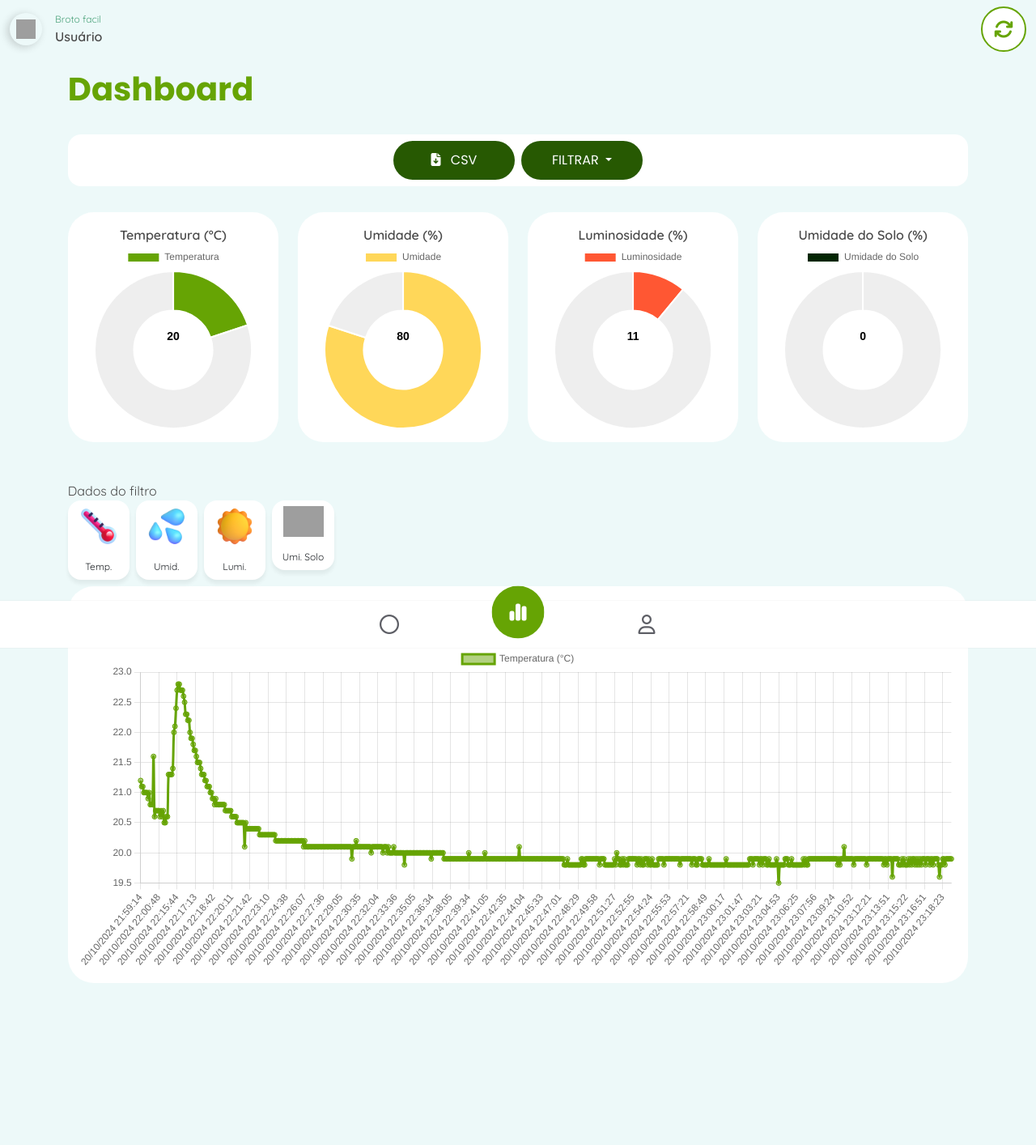
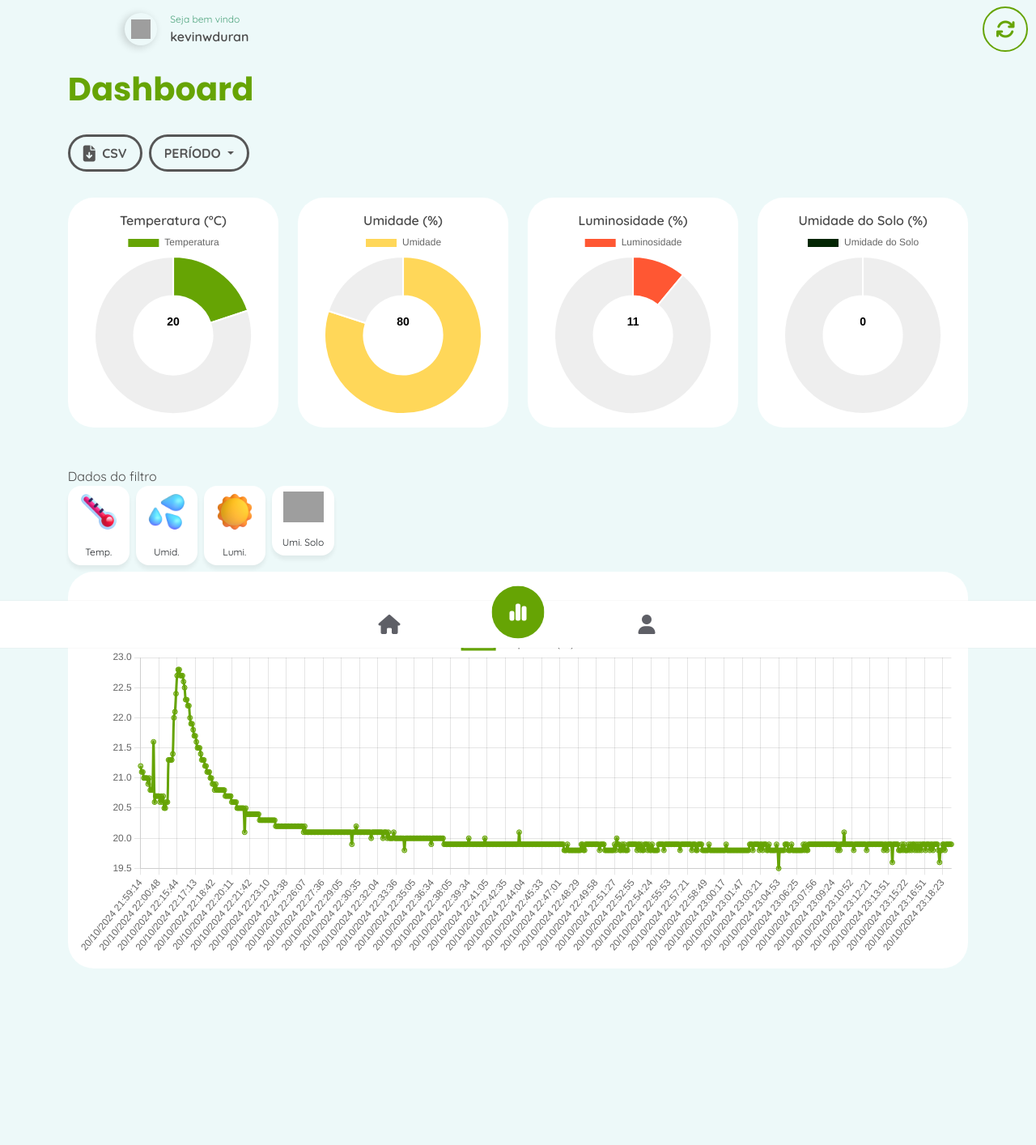
Before and after one commit to kevinwduran/esp32-brotofacil, a Flask app: page /dashboard in a window 1280 px wide. Shown: the whole page at 81% size. After the commit the page ends 1196 px from the top, so only its background shows below. Run offline with Flask 3, Linux system fonts and the light colour scheme; a user stored in the database is signed in; some libraries are stand-ins or nearby versions; grey boxes are pictures that could not be loaded.

Commit message:
Melhorias layout

```diff
--- a/flask/app/controllers/dashboard.py
+++ b/flask/app/controllers/dashboard.py
@@ -4,7 +4,7 @@ from zoneinfo import ZoneInfo
 import plotly.graph_objs as go
 import plotly.io as pio
 from models.sensor_data import DadosSensor
-from flask_login import login_required
+from flask_login import login_required, current_user
 from decorators.role_required import role_required
 
 dashboard_bp = Blueprint('dashboard', __name__)
@@ -47,5 +47,6 @@ def dashboard():
         umidades=umidades,
         luminosidades=luminosidades,
         umidadesolos=umidadesolos,
-        filtro=filtro  # Enviar o filtro selecionado ao template
+        filtro=filtro,  # Enviar o filtro selecionado ao template
+        user = current_user
     )
--- a/flask/app/static/styles.css
+++ b/flask/app/static/styles.css
@@ -32,7 +32,6 @@ body {
 }
 
 .block-content {
-    padding-top: 70px;
     display: flex;
     justify-content: center;
     min-height: 100vh;
@@ -88,7 +87,7 @@ img {
 }
 
 .btn-second {
-    background-color: #ffffff;
+    background-color: transparent;
     border: none;
     padding: 12px 25px;
     font-size: 1rem;
@@ -185,3 +184,22 @@ img {
 .container-button-data-filter .container-button img{
     max-width: 50px;
 }
+
+.btn-second-gray {
+    background-color: transparent;
+    border: none;
+    padding: 8px 16px;
+    font-size: 1rem;
+    color: #565656;
+    border-radius: 50px;
+    border: 3px solid #565656;
+    text-transform: uppercase;
+    font-weight: bold;
+    font-family: 'Quicksand', sans-serif;
+    transition: background-color 0.3s ease;
+}
+
+.btn-second-gray:hover {
+    background-color: #565656;
+    color: #fff;
+}
--- a/flask/app/views/dashboard.html
+++ b/flask/app/views/dashboard.html
@@ -1,26 +1,80 @@
 {% extends "templates/layout.html" %} {% block title %}Dashboard - Broto Fácil{%
 endblock %} {% block content %}
-<div class="container-sm">
+
+<nav class="navbar navbar-expand-lg position-fixed w-100 " style="z-index: 99999;background-color: rgb(237 249 249);">
+  <div class="container-sm">
+    <div style="gap: 12px;" class="d-flex gap-3 align-items-center">
+      <div class="p-2 rounded-circle d-flex justify-content-center align-items-center"
+        style="height: 40px;width: 40px;box-shadow: -3px 2px 10px 1px rgba(0, 0, 0, 0.15) !important;">
+        <img src="{{ url_for('static', filename='logo.png') }}" alt="Logo" class="w-100 object-contan" />
+      </div>
+      <div class="d-flex flex-column">
+        <span class="font-12px opacity-75 text-success">
+          Seja bem vindo
+        </span>
+        <span class="fw-semibold">
+          {{user.username}}
+        </span>
+      </div>
+    </div>
+    <a href="{{ url_for('dashboard.dashboard') }}" class="btn btn-second p-2 rounded-circle position-relative"
+      style="height: 56px;width:56px" type="button">
+      <i class="fa-solid fa-xl fa-arrows-rotate absolute-center"></i>
+    </a>
+</nav>
+
+<div class="container-sm" style="padding-top: 70px;">
 
   <h1 class="title">Dashboard</h1>
 
-  <div class="d-flex gap-2 justify-content-center my-3 py-2 bg-white rounded-4">
-    <a href="{{ url_for('api.exportar_csv') }}" style="min-width: 150px;" class="btn btn-custom"><i class="fa-solid fa-file-arrow-down me-2"></i>
-      CSV</a>
+  <div class="d-flex justify-content-start align-items-center gap-2 mt-3 mb-3">
+    <a href="{{ url_for('api.exportar_csv') }}" class="btn btn-second-gray"
+      ><i class="fa-solid fa-file-arrow-down fa-lg me-1"></i> CSV</a
+    >
 
     <div class="dropdown">
-      <button class="btn btn-custom dropdown-toggle" type="button" style="min-width: 150px;" id="filterButton" data-bs-toggle="dropdown"
-        aria-expanded="false">
-        Filtrar
+      <button
+        class="btn btn-second-gray dropdown-toggle"
+        type="button"
+        id="filterButton"
+        data-bs-toggle="dropdown"
+        aria-expanded="false"
+      >
+        Período
       </button>
       <ul class="dropdown-menu" aria-labelledby="filterButton">
-        <li><a class="dropdown-item" href="{{ url_for('dashboard.dashboard', filtro='1hora') }}">Última 1 hora</a></li>
-        <li><a class="dropdown-item" href="{{ url_for('dashboard.dashboard', filtro='1dia') }}">Último 1 dia</a></li>
-        <li><a class="dropdown-item" href="{{ url_for('dashboard.dashboard', filtro='7dias') }}">Últimos 7 dias</a></li>
-        <li><a class="dropdown-item" href="{{ url_for('dashboard.dashboard', filtro='1mes') }}">Último 1 mês</a></li>
+        <li>
+          <a
+            class="dropdown-item"
+            href="{{ url_for('dashboard.dashboard', filtro='1hora') }}"
+            >Última 1 hora</a
+          >
+        </li>
+        <li>
+          <a
+            class="dropdown-item"
+            href="{{ url_for('dashboard.dashboard', filtro='1dia') }}"
+            >Último 1 dia</a
+          >
+        </li>
+        <li>
+          <a
+            class="dropdown-item"
+            href="{{ url_for('dashboard.dashboard', filtro='7dias') }}"
+            >Últimos 7 dias</a
+          >
+        </li>
+        <li>
+          <a
+            class="dropdown-item"
+            href="{{ url_for('dashboard.dashboard', filtro='1mes') }}"
+            >Último 1 mês</a
+          >
+        </li>
       </ul>
     </div>
   </div>
+
 
   <!-- Gráficos Resumo -->
   <div class="row">
@@ -330,4 +384,21 @@ endblock %} {% block content %}
   });
 </script>
 
+
+<nav class="nav-bottom">
+  <div class="container">
+    <a href="{{ url_for('home.index') }}" class="btn w-100">
+      <i class="fa-solid fa-house fa-xl"></i>
+    </a>
+    <div class="w-100">
+    </div>
+    <a href="{{ url_for('dashboard.dashboard') }}" class="btn btn-center-nav-bottom">
+      <i class="fa-solid fa-chart-simple fa-xl"></i>
+    </a>
+    <a href="{{ url_for('auth.login') }}" class="btn w-100">
+      <i class="fa-solid fa-user fa-xl"></i>
+    </a>
+  </div>
+</nav>
+
 {% endblock %}
--- a/flask/app/views/index.html
+++ b/flask/app/views/index.html
@@ -5,7 +5,7 @@
 <div class="container box-access overflow-hidden">
   <div class="row">
     <div class="col-md-6 p-0 d-flex align-items-center justify-content-center">
-      <img src="{{ url_for('static', filename='broto.jpg') }}" alt="Imagem background" class="img-fluid" />
+      <img src="{{ url_for('static', filename='broto.jpg') }}" alt="Imagem background" class="img-fluid rounded-5" />
     </div>
 
     <div class="col-md-6 d-flex flex-column align-items-center justify-content-center text-center p-4">
--- a/flask/app/views/templates/layout.html
+++ b/flask/app/views/templates/layout.html
@@ -47,47 +47,9 @@
   {% endif %}
   {% endwith %}
 
-  <nav class="navbar navbar-expand-lg position-fixed w-100" style="z-index: 99999;background-color: rgb(237 249 249);">
-    <div class="container-fluid">
-      <div style="gap: 12px;" class="d-flex gap-3 align-items-center">
-        <div class="p-2 rounded-circle d-flex justify-content-center align-items-center"
-          style="height: 40px;width: 40px;box-shadow: -3px 2px 10px 1px rgba(0, 0, 0, 0.15) !important;">
-          <img src="{{ url_for('static', filename='logo.png') }}" alt="Logo" class="w-100 object-contan" />
-        </div>
-        <div class="d-flex flex-column">
-          <span class="font-12px opacity-75 text-success">
-            Broto facil
-          </span>
-          <span class="fw-semibold">
-            Usuário
-          </span>
-        </div>
-      </div>
-      <a href="{{ url_for('dashboard.dashboard') }}" class="btn btn-second p-2 rounded-circle position-relative"
-        style="height: 56px;width:56px" type="button">
-        <i class="fa-solid fa-xl fa-arrows-rotate absolute-center"></i>
-      </a>
-  </nav>
-
   <div class="block-content">
     <main>{% block content %} {% endblock %}</main>
   </div>
-
-  <nav class="nav-bottom">
-    <div class="container">
-      <a href="{{ url_for('home.index') }}" class="btn w-100">
-        <i class="fa-regular fa-circle fa-xl"></i>
-      </a>
-      <div class="w-100">
-      </div>
-      <a href="{{ url_for('dashboard.dashboard') }}" class="btn btn-center-nav-bottom">
-        <i class="fa-solid fa-chart-simple fa-xl"></i>
-      </a>
-      <a href="{{ url_for('auth.login') }}" class="btn w-100">
-        <i class="fa-regular fa-user fa-xl"></i>
-      </a>
-    </div>
-  </nav>
 
   <script src="https://code.jquery.com/jquery-3.5.1.slim.min.js"></script>
   <link rel="stylesheet" href="https://cdnjs.cloudflare.com/ajax/libs/font-awesome/6.6.0/css/all.min.css"
```
Also changed, not shown: flask/app/views/login.html (+4 -3 lines), flask/app/views/register.html (+6 -4 lines).
